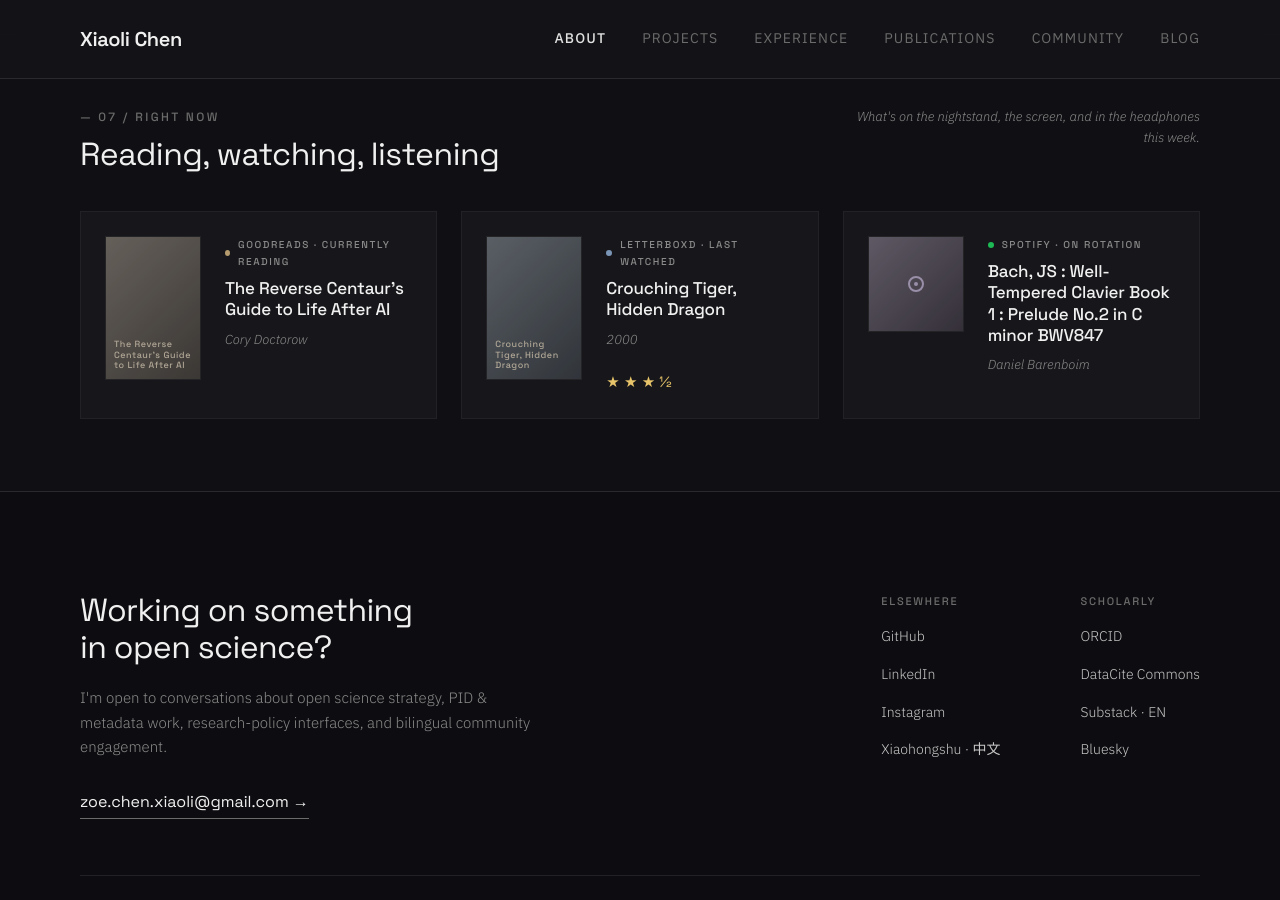
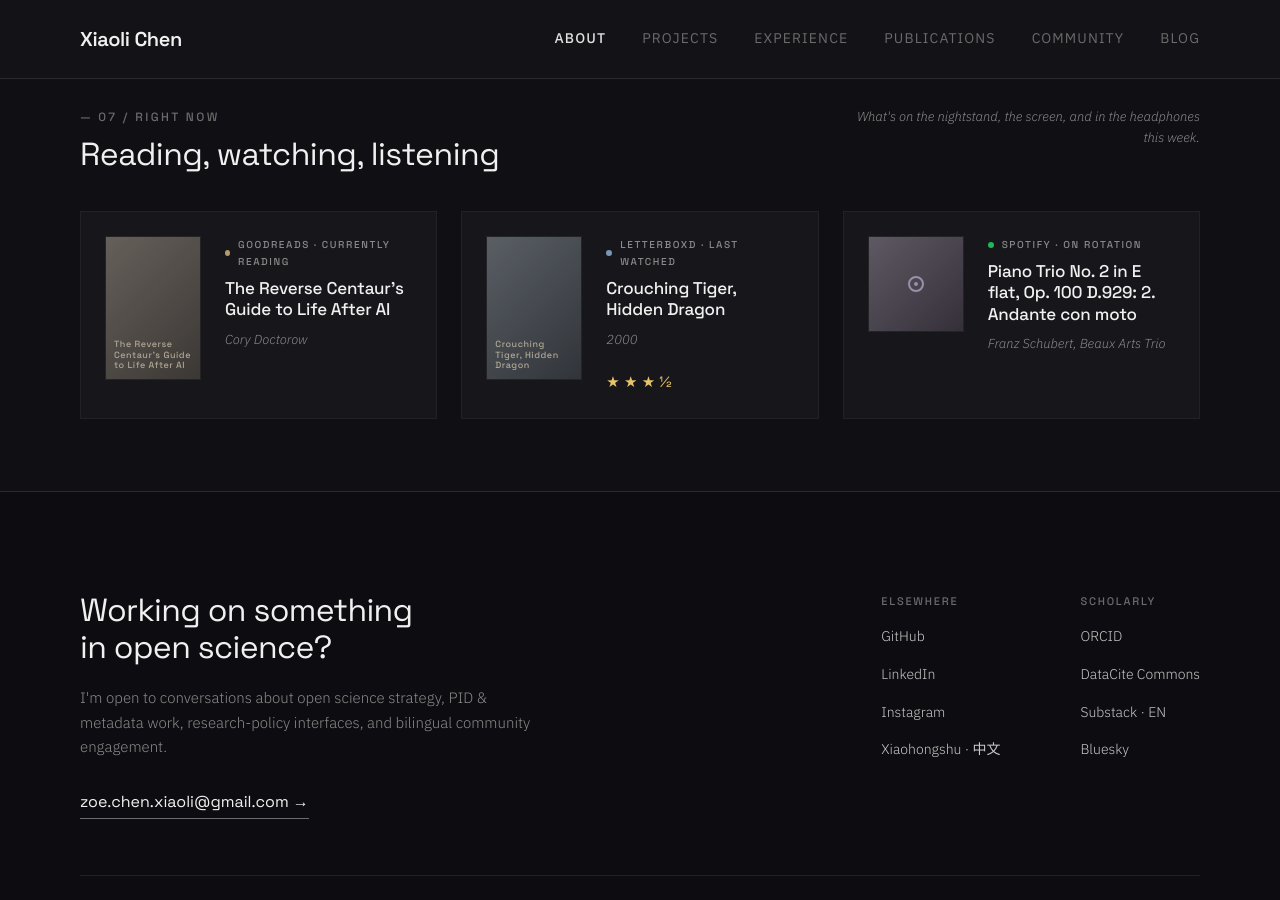
Before and after one commit to xchen101/xchen101.github.io, a Jekyll site: the page built from index.md, in a window 1280 px wide and 900 px high, scrolled down 6679 px. Built offline with Jekyll 4.4.1, drawn with Linux system fonts in a browser that asks for light colours; comment, search, counter and statistics services are not loaded; grey boxes are pictures that could not be loaded.

Commit message:
update: Right Now widget data (auto)

```diff
--- a/_data/now.yml
+++ b/_data/now.yml
@@ -1,4 +1,4 @@
-# Right now — auto-generated by Hermes cron on 2026-10-04 05:00 UTC
+# Right now — auto-generated by Hermes cron on 2026-10-04 11:00 UTC
 # Sources: Goodreads RSS / Letterboxd RSS / Spotify API
 
 reading:
@@ -24,8 +24,8 @@
   service: "Spotify"
   accent: "#1DB954"
   label: "On rotation"
-  title: "Bach, JS : Well-Tempered Clavier Book 1 : Prelude No.2 in C minor BWV847"
-  artist: "Daniel Barenboim"
-  url: "https://open.spotify.com/track/12ICG4ARajR8WSmMeGENsM"
+  title: "Piano Trio No. 2 in E flat, Op. 100 D.929: 2. Andante con moto"
+  artist: "Franz Schubert, Beaux Arts Trio"
+  url: "https://open.spotify.com/track/56zdpAq3QqSz0qzvuLncLk"
   profile_url: "https://open.spotify.com/"
-  image: "https://i.scdn.co/image/ab67616d00001e0233173321aabf16f0bf6f0d31"
+  image: "https://i.scdn.co/image/ab67616d00001e02b79756aabb5900edd485c654"
```
